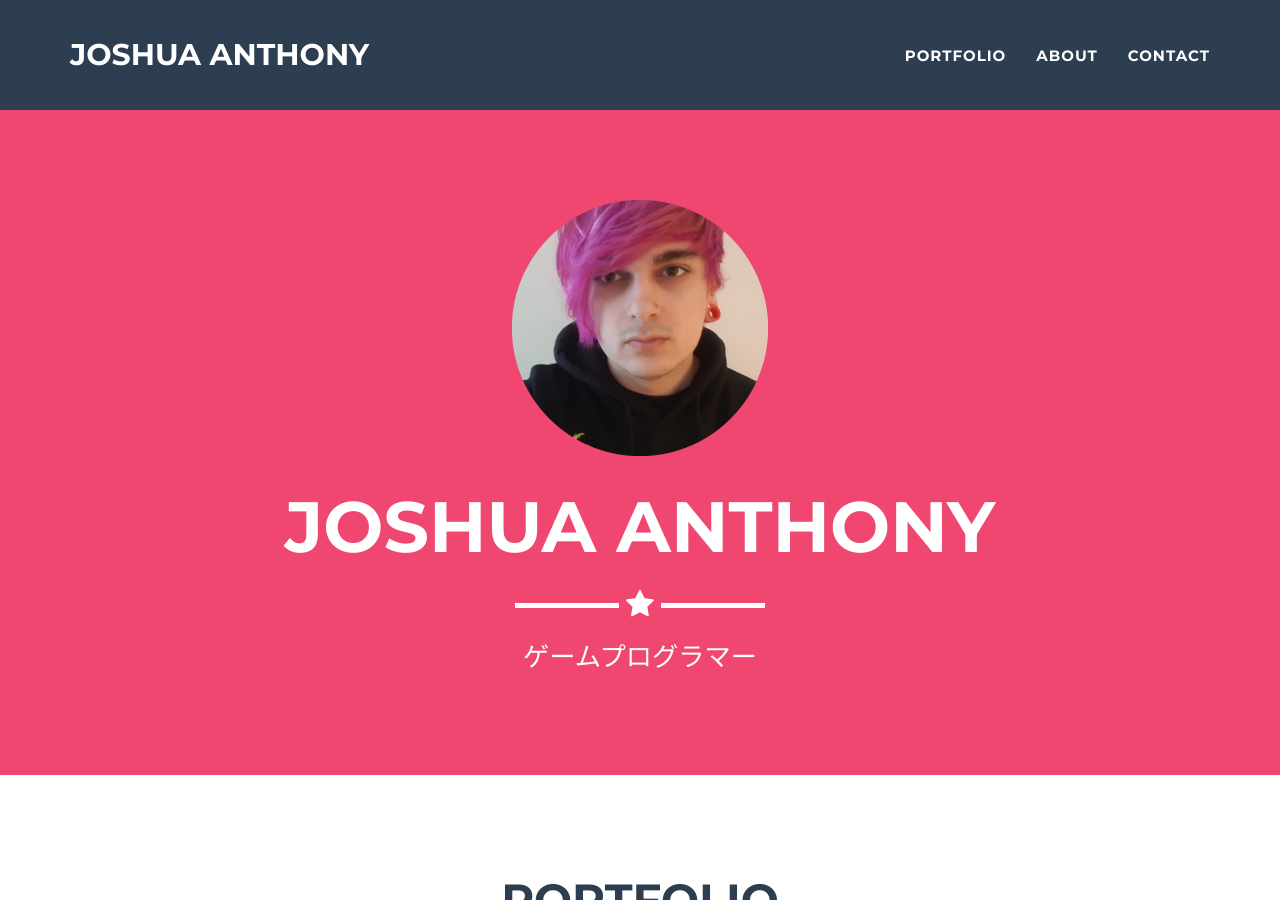
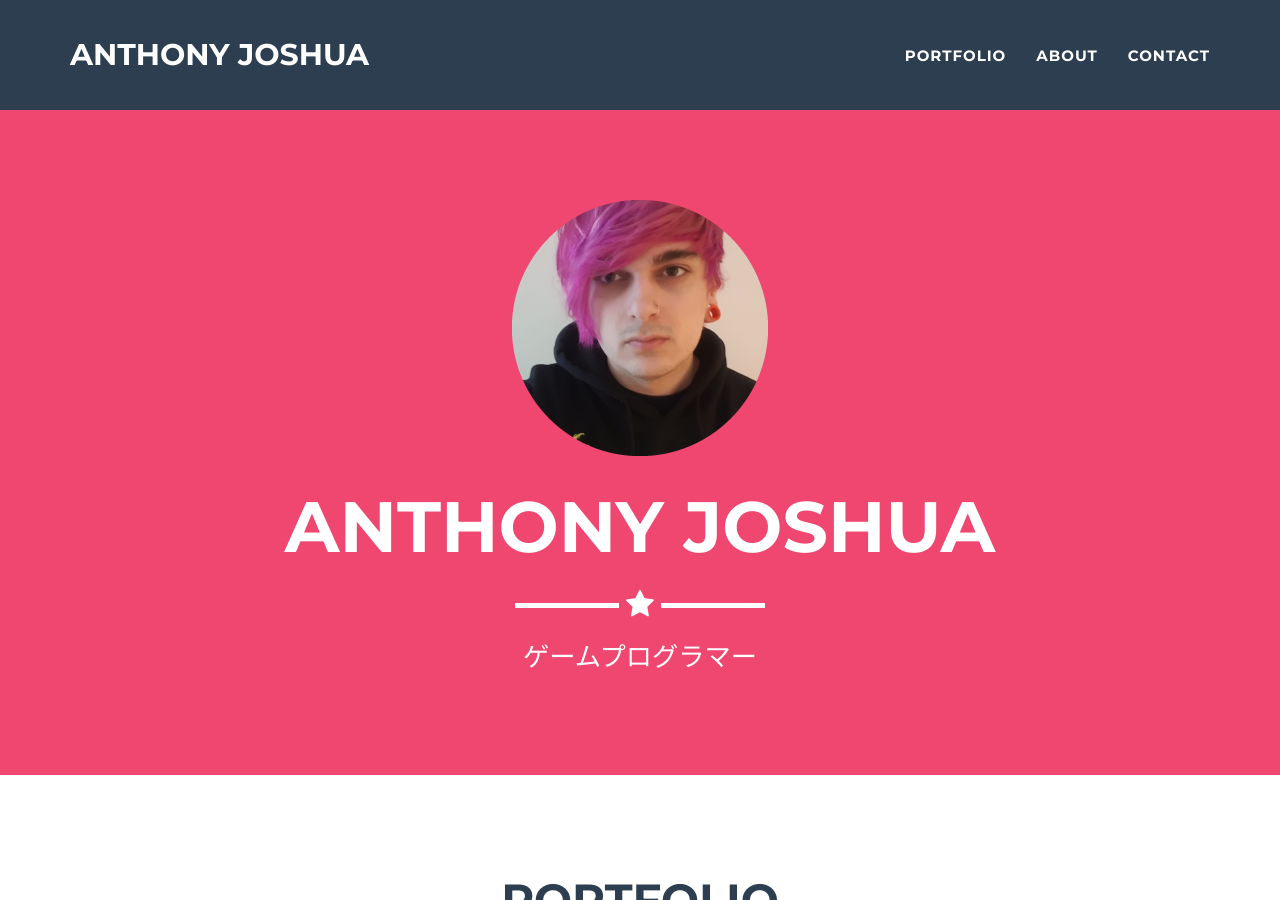
Before and after one commit to shadowsora211/shadowsora211.github.io, a Jekyll site: the page built from _posts/2014-07-18-Pitch-Dash.markdown, in a window 1280 px wide and 900 px high. Built offline with Jekyll 4.4.1, drawn with Linux system fonts in a browser that asks for light colours.

Commit message:
Remove default images and fix name

```diff
--- a/_config.yml
+++ b/_config.yml
@@ -1,5 +1,5 @@
 # Site settings
-title: Joshua Anthony
+title: Anthony Joshua
 email: f/xyylrwgk
 url: https://shadowsora211.github.io/
 description: "アンソニー・ジョシュアのゲーム開発ポートフォリオサイト。プロジェクトの紹介やお問い合わせはこちらをご覧ください！"
```
Also changed, not shown: img/portfolio/cabin.png (deleted), img/portfolio/cake.png (deleted), img/portfolio/circus.png (deleted), img/portfolio/game.png (deleted), img/portfolio/safe.png (deleted), img/portfolio/submarine.png (deleted).
